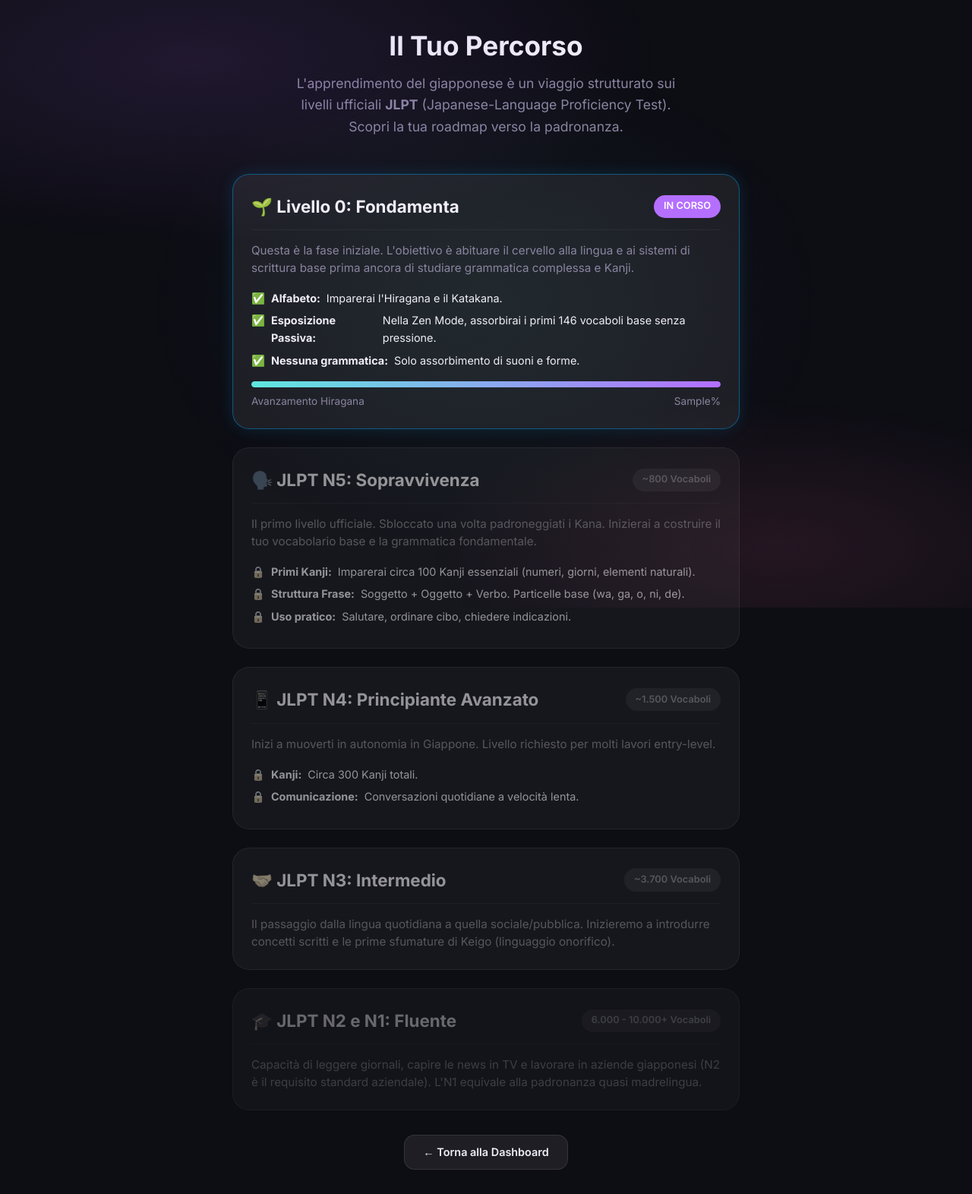
After one commit to lucaadesso/japanese-app, a FastAPI app: template app/templates/path.html in a window 1280 px wide. The commit adds this page. Shown: the whole page at 76% size. Run offline with FastAPI, Linux system fonts and the light colour scheme; the template is opened without the code that fills it: most values are stand-ins (such as "Sample title", 1, 10 or a date in 2020).

Commit message:
Add Learning Path / JLPT Journey section

```diff
--- a/app/main.py
+++ b/app/main.py
@@ -589,3 +589,23 @@ async def submit_placement(request: Request, db: Session = Depends(get_db)):
         srs.enable_fast_lane(db, user, "katakana", k_idx)
 
     return RedirectResponse(url="/dashboard", status_code=303)
+
+
+# ─── Learning Path ───────────────────────────────────────────────────────────
+
+@app.get("/path", response_class=HTMLResponse)
+async def path_page(request: Request, db: Session = Depends(get_db)):
+    user = get_current_user(request, db)
+    if not user:
+        return RedirectResponse(url="/", status_code=303)
+
+    progress = {
+        "hiragana": srs.get_phase_progress(db, user, "hiragana"),
+        "katakana": srs.get_phase_progress(db, user, "katakana"),
+    }
+
+    return templates.TemplateResponse("path.html", {
+        "request": request,
+        "user": user,
+        "progress": progress
+    })
--- a/app/templates/dashboard.html
+++ b/app/templates/dashboard.html
@@ -136,6 +136,7 @@
       {% if learn_count == 0 and due_count == 0 %}
       <a href="/zen" class="btn btn-glass btn-lg" id="goto-zen-btn">🪷 Zen Mode</a>
       {% endif %}
+      <a href="/path" class="btn btn-glass btn-lg" title="Guarda il tuo percorso">🗺️ Livelli</a>
     </div>
   </div>
 
--- /dev/null
+++ b/app/templates/path.html
@@ -0,0 +1,191 @@
+{% extends "base.html" %}
+
+{% block title %}Il tuo percorso (JLPT) — 日本語{% endblock %}
+
+{% block head %}
+<style>
+.path-container {
+    max-width: 700px;
+    margin: 0 auto;
+    padding: 2rem 1rem;
+}
+.level-card {
+    background: var(--bg-glass);
+    border: 1px solid var(--border);
+    border-radius: var(--radius-lg);
+    padding: 1.5rem;
+    margin-bottom: 1.5rem;
+    position: relative;
+    overflow: hidden;
+    transition: transform 0.2s, box-shadow 0.2s;
+}
+.level-card.active {
+    border-color: rgba(0, 170, 255, 0.4);
+    box-shadow: 0 0 20px rgba(0, 170, 255, 0.15);
+}
+.level-card.locked {
+    opacity: 0.6;
+    filter: grayscale(80%);
+}
+.level-header {
+    display: flex;
+    justify-content: space-between;
+    align-items: center;
+    margin-bottom: 1rem;
+    border-bottom: 1px solid rgba(255,255,255,0.05);
+    padding-bottom: 0.8rem;
+}
+.level-title {
+    font-size: 1.4rem;
+    font-weight: 700;
+    color: var(--text-primary);
+    display: flex;
+    align-items: center;
+    gap: 0.6rem;
+}
+.level-badge {
+    background: rgba(255,255,255,0.08);
+    padding: 0.3rem 0.8rem;
+    border-radius: 100px;
+    font-size: 0.8rem;
+    font-weight: 600;
+    color: var(--text-muted);
+}
+.active .level-badge {
+    background: var(--accent-1);
+    color: #fff;
+}
+.progress-container {
+    margin-top: 1rem;
+    background: rgba(0,0,0,0.2);
+    border-radius: 100px;
+    height: 8px;
+    overflow: hidden;
+    position: relative;
+}
+.progress-fill {
+    height: 100%;
+    background: linear-gradient(90deg, var(--accent-3), var(--accent-1));
+    border-radius: 100px;
+    transition: width 1s ease-out;
+}
+.level-stats {
+    display: flex;
+    justify-content: space-between;
+    font-size: 0.85rem;
+    color: var(--text-muted);
+    margin-top: 0.5rem;
+}
+.level-desc {
+    color: var(--text-muted);
+    line-height: 1.5;
+    font-size: 0.95rem;
+}
+ul.perks {
+    list-style: none;
+    padding: 0;
+    margin-top: 1rem;
+}
+ul.perks li {
+    margin-bottom: 0.4rem;
+    display: flex;
+    align-items: flex-start;
+    gap: 0.5rem;
+    font-size: 0.9rem;
+    color: var(--text-primary);
+}
+</style>
+{% endblock %}
+
+{% block content %}
+<div class="path-container">
+    <div style="text-align: center; margin-bottom: 3rem;">
+        <h1 style="font-size: 2.2rem; font-weight: 800; margin-bottom: 0.5rem;">Il Tuo Percorso</h1>
+        <p style="color: var(--text-muted); font-size: 1.1rem; max-width: 500px; margin: 0 auto;">
+            L'apprendimento del giapponese è un viaggio strutturato sui livelli ufficiali <strong>JLPT</strong> (Japanese-Language Proficiency Test). Scopri la tua roadmap verso la padronanza.
+        </p>
+    </div>
+
+    <!-- Livello 0 -->
+    {% set hira_pct = progress.hiragana.phase.pct_learned %}
+    <div class="level-card active">
+        <div class="level-header">
+            <div class="level-title">🌱 Livello 0: Fondamenta</div>
+            <div class="level-badge">IN CORSO</div>
+        </div>
+        <div class="level-desc">
+            Questa è la fase iniziale. L'obiettivo è abituare il cervello alla lingua e ai sistemi di scrittura base prima ancora di studiare grammatica complessa e Kanji.
+        </div>
+        <ul class="perks">
+            <li>✅ <strong>Alfabeto:</strong> Imparerai l'Hiragana e il Katakana.</li>
+            <li>✅ <strong>Esposizione Passiva:</strong> Nella Zen Mode, assorbirai i primi 146 vocaboli base senza pressione.</li>
+            <li>✅ <strong>Nessuna grammatica:</strong> Solo assorbimento di suoni e forme.</li>
+        </ul>
+
+        <div class="progress-container">
+            <div class="progress-fill" style="width: {{ hira_pct }}%;"></div>
+        </div>
+        <div class="level-stats">
+            <span>Avanzamento Hiragana</span>
+            <span>{{ hira_pct }}%</span>
+        </div>
+    </div>
+
+    <!-- Livello 1 -->
+    <div class="level-card {% if hira_pct == 100 %}active{% else %}locked{% endif %}">
+        <div class="level-header">
+            <div class="level-title">🗣️ JLPT N5: Sopravvivenza</div>
+            <div class="level-badge">~800 Vocaboli</div>
+        </div>
+        <div class="level-desc">
+            Il primo livello ufficiale. Sbloccato una volta padroneggiati i Kana. Inizierai a costruire il tuo vocabolario base e la grammatica fondamentale.
+        </div>
+        <ul class="perks">
+            <li>🔒 <strong>Primi Kanji:</strong> Imparerai circa 100 Kanji essenziali (numeri, giorni, elementi naturali).</li>
+            <li>🔒 <strong>Struttura Frase:</strong> Soggetto + Oggetto + Verbo. Particelle base (wa, ga, o, ni, de).</li>
+            <li>🔒 <strong>Uso pratico:</strong> Salutare, ordinare cibo, chiedere indicazioni.</li>
+        </ul>
+    </div>
+
+    <!-- Livello 2 -->
+    <div class="level-card locked">
+        <div class="level-header">
+            <div class="level-title">📱 JLPT N4: Principiante Avanzato</div>
+            <div class="level-badge">~1.500 Vocaboli</div>
+        </div>
+        <div class="level-desc">
+            Inizi a muoverti in autonomia in Giappone. Livello richiesto per molti lavori entry-level.
+        </div>
+        <ul class="perks">
+            <li>🔒 <strong>Kanji:</strong> Circa 300 Kanji totali.</li>
+            <li>🔒 <strong>Comunicazione:</strong> Conversazioni quotidiane a velocità lenta.</li>
+        </ul>
+    </div>
+
+    <!-- Livello 3 -->
+    <div class="level-card locked">
+        <div class="level-header">
+            <div class="level-title">🤝 JLPT N3: Intermedio</div>
+            <div class="level-badge">~3.700 Vocaboli</div>
+        </div>
+        <div class="level-desc">
+            Il passaggio dalla lingua quotidiana a quella sociale/pubblica. Inizieremo a introdurre concetti scritti e le prime sfumature di Keigo (linguaggio onorifico).
+        </div>
+    </div>
+
+    <!-- Livelli Avanzati -->
+    <div class="level-card locked" style="opacity: 0.4;">
+        <div class="level-header">
+            <div class="level-title">🎓 JLPT N2 e N1: Fluente</div>
+            <div class="level-badge">6.000 - 10.000+ Vocaboli</div>
+        </div>
+        <div class="level-desc">
+            Capacità di leggere giornali, capire le news in TV e lavorare in aziende giapponesi (N2 è il requisito standard aziendale). L'N1 equivale alla padronanza quasi madrelingua.
+        </div>
+    </div>
+
+    <div style="text-align:center; margin-top: 2rem;">
+        <a href="/dashboard" class="btn btn-glass">← Torna alla Dashboard</a>
+    </div>
+</div>
+{% endblock %}
```
